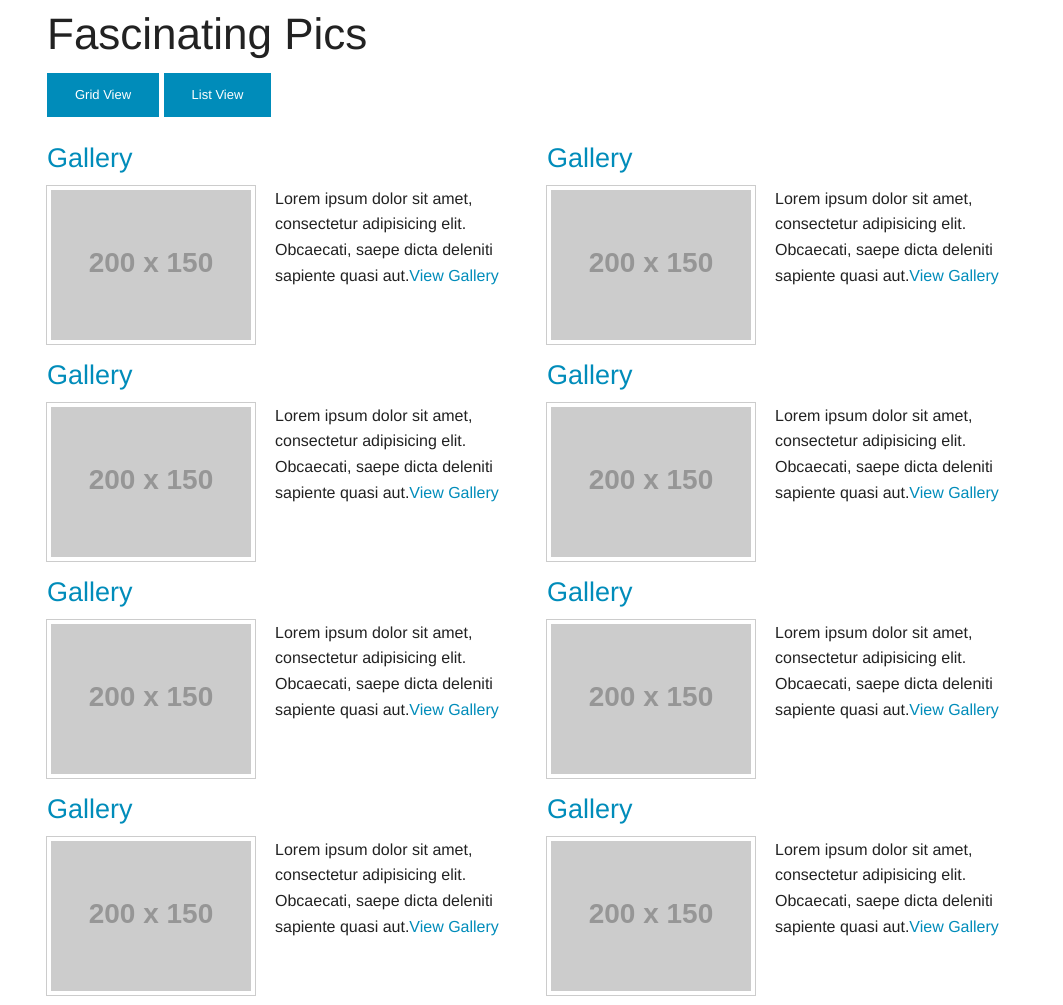
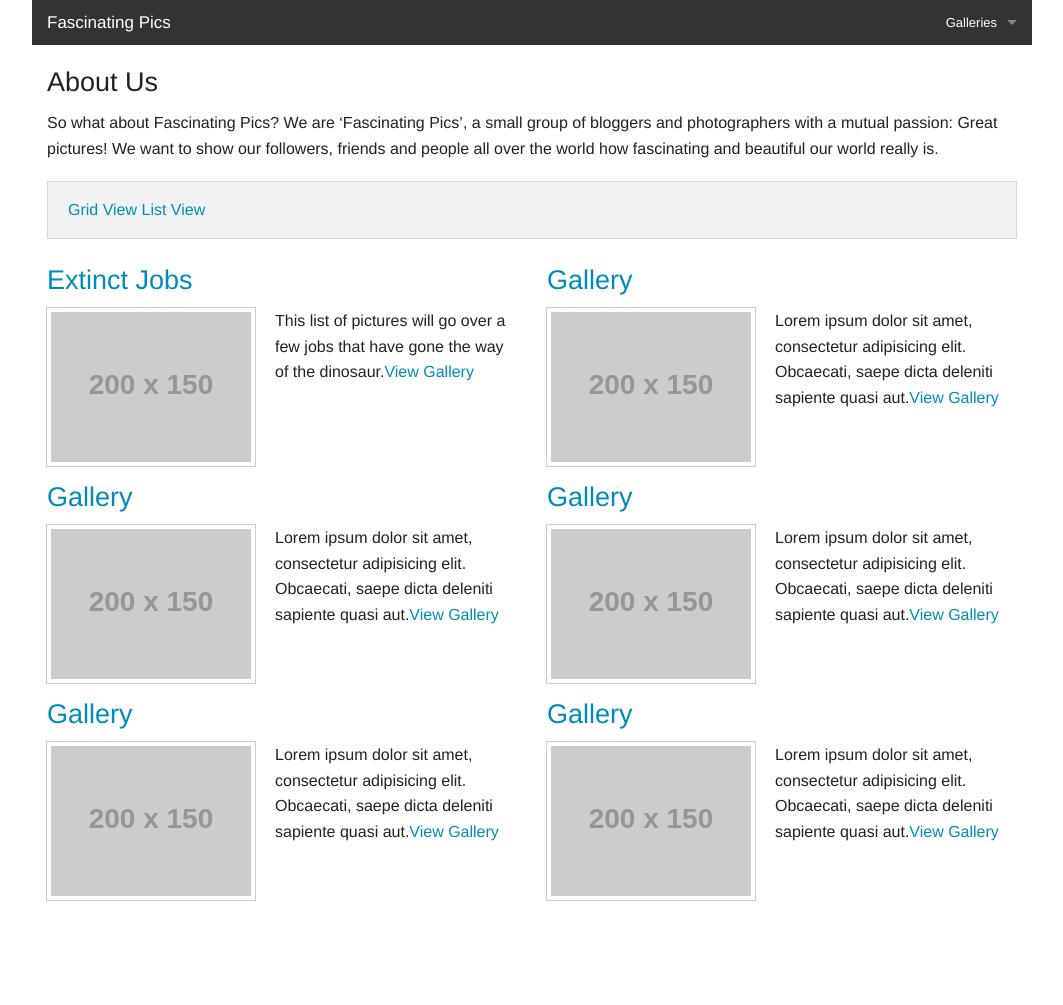
Before and after one commit to zachdaley/p5-image-gallery, a plain HTML site: page index.html in a window 1280 px wide. Shown: the whole page, without its empty margins (108-1171 px from the left). After the commit the page ends 910 px from the top, so only its background shows below. Drawn offline with Linux system fonts and the light colour scheme; placeholder pictures from the web are drawn by us.

Commit message:
finished basics, ready to load content

```diff
--- a/css/styles.css
+++ b/css/styles.css
@@ -3,6 +3,11 @@
  .th {
 	float: left;
 	margin: 0 20px 10px 0;
+}
+
+a.gallink {
+
+    float: left;
 }
 
 .large-6,
@@ -12,16 +17,9 @@
 	transition: width .25s .5s;
 }
 
-/* Wireframing Font */
-@font-face {
-    font-family: 'redactedregular';
-    src: url('../font/redacted-regular.eot');
-    src: url('../font/redacted-regular.eot?#iefix') format('embedded-opentype'),
-         url('../font/redacted-regular.woff') format('woff'),
-         url('../font/redacted-regular.ttf') format('truetype'),
-         url('../font/redacted-regular.svg#redactedregular') format('svg');
-    font-weight: normal;
-    font-style: normal;
+div.tabs {
+
+    background: black;
 }
 
 /*
--- a/index.html
+++ b/index.html
@@ -12,44 +12,62 @@
   </head>
   <body>
 
-    <nav class="row">
+<!-- Top Bar -->
+<div class="row">
+  <div class="top-bar large-12" data-topbar>
+
+  <ul class="title-area">
+    <li class="name">
+      <h1><a href="#">Fascinating Pics</a></h1>
+    </li>
+    <li class="toggle-topbar menu-icon"><a href="#">Menu</a></li>
+  </ul>
+
+  <section class="top-bar-section">
+
+    <!-- Right Nav Section -->
+
+    <ul class="right">
+      <li class="has-dropdown">
+        <a href="#">Galleries</a>
+        <ul class="dropdown">
+          <li><a href="jobs.html">Jobs That Don't Exist</a></li>
+        </ul>
+      </li>
+    </ul>
+  </section>
+</div>
+</div>
+
+<!-- View Toggle -->
+
+    <div class="row">
       <div class="columns large-12">
 
-        <h1>Fascinating Pics</h1>
-        <a href="#" class="small button" id="grid-view">Grid View</a>
-        <a href="#" class="small button" id="list-view">List View</a>
+          <br>
+        <h3>About Us</h3>
+        <p> So what about Fascinating Pics?
+            We are ‘Fascinating Pics’, a small group of bloggers and photographers with a mutual passion: Great pictures! We want to show our followers, friends and people all over the world how fascinating and beautiful our world really is.</p>
+        <div class="panel">
+        <a id="grid-view">Grid View</a>
+        <a id="list-view">List View</a>
+        </div>
 
       </div>
-    </nav>
+    </div>
+
+    <!-- Galleries -->
 
     <article class="gallery row">
 
       <div class="columns large-6">
 
-        <h3><a href="gallery.html">Gallery</a></h3>
-        <a href="gallery.html" class="th">
+        <h3><a href="jobs.html">Extinct Jobs</a></h3>
+        <a href="jobs.html" class="th">
           <img src="http://placehold.it/200x150" alt="">
         </a>
-        <p>Lorem ipsum dolor sit amet, consectetur adipisicing elit. Obcaecati, saepe dicta deleniti sapiente quasi aut.<a href="gallery.html">View Gallery</a></p>
+        <p>This list of pictures will go over a few jobs that have gone the way of the dinosaur.<a href="jobs.html">View Gallery</a></p>
 
-      </div>
-
-      <div class="columns large-6">
-
-        <h3><a href="#">Gallery</a></h3>
-        <a href="#" class="th">
-          <img src="http://placehold.it/200x150" alt="">
-        </a>
-        <p>Lorem ipsum dolor sit amet, consectetur adipisicing elit. Obcaecati, saepe dicta deleniti sapiente quasi aut.<a href="#">View Gallery</a></p>
-      </div>
-
-      <div class="columns large-6">
-
-        <h3><a href="#">Gallery</a></h3>
-        <a href="#" class="th">
-          <img src="http://placehold.it/200x150" alt="">
-        </a>
-        <p>Lorem ipsum dolor sit amet, consectetur adipisicing elit. Obcaecati, saepe dicta deleniti sapiente quasi aut.<a href="#">View Gallery</a></p>
       </div>
 
       <div class="columns large-6">
@@ -99,6 +117,9 @@
 
     </article>
 
+  </div>
+</div>
+
 
     <script src="js/vendor/jquery.js"></script>
     <script src="js/foundation.min.js"></script>
--- a/js/scripts.js
+++ b/js/scripts.js
@@ -11,7 +11,7 @@ $(document).ready(function(){
 		$('.gallery div').removeClass('large-6');
 
 		// Add 'large-3' class
-		$('.gallery div').addClass('large-3');
+		$('.gallery div').addClass('large-4');
 
 		// Hide Paragraphs
 		$('p').hide();
```
Also changed, not shown: img/1.jpg (deleted), img/2.jpg (deleted), img/3.jpg (deleted), img/4.jpg (deleted), img/a-home.jpg (deleted), img/b-home.jpg (deleted), img/c-home.jpg (deleted), jobs.html (renamed from gallery.html), 1 other file.
